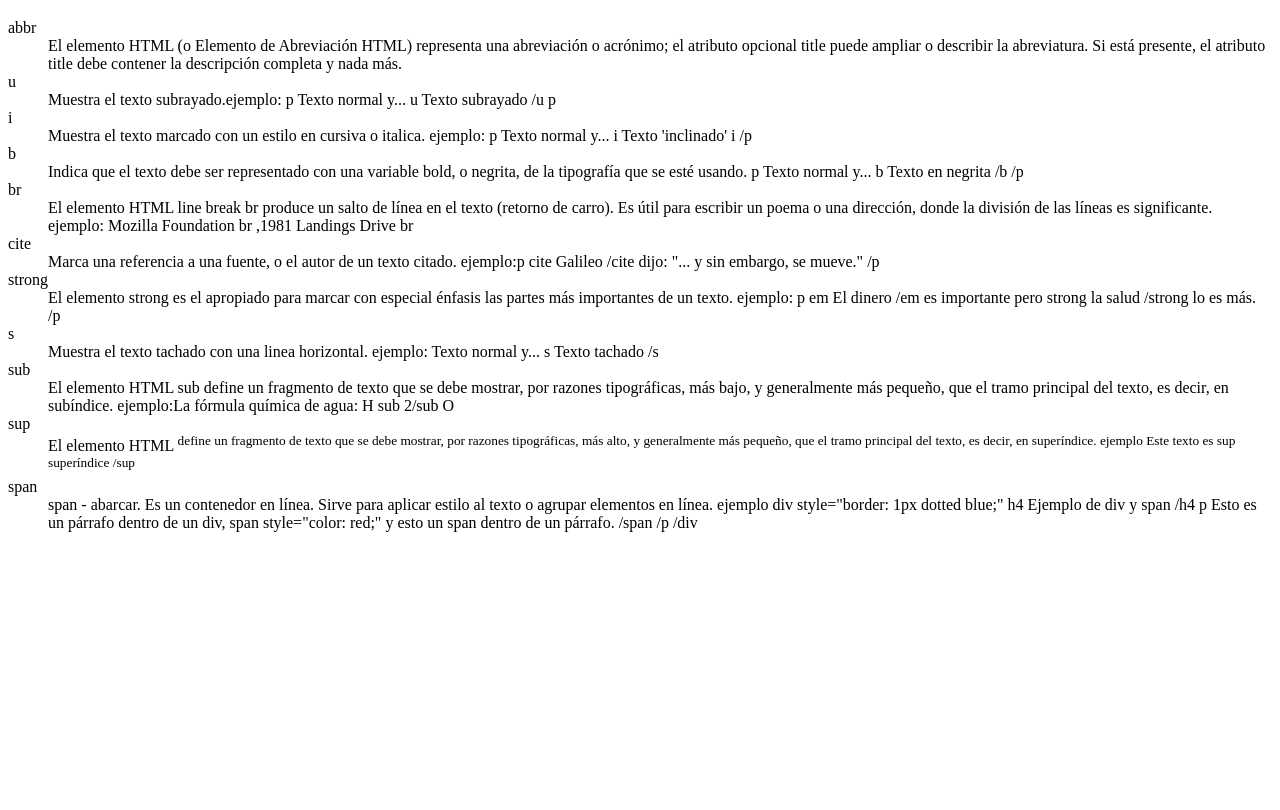
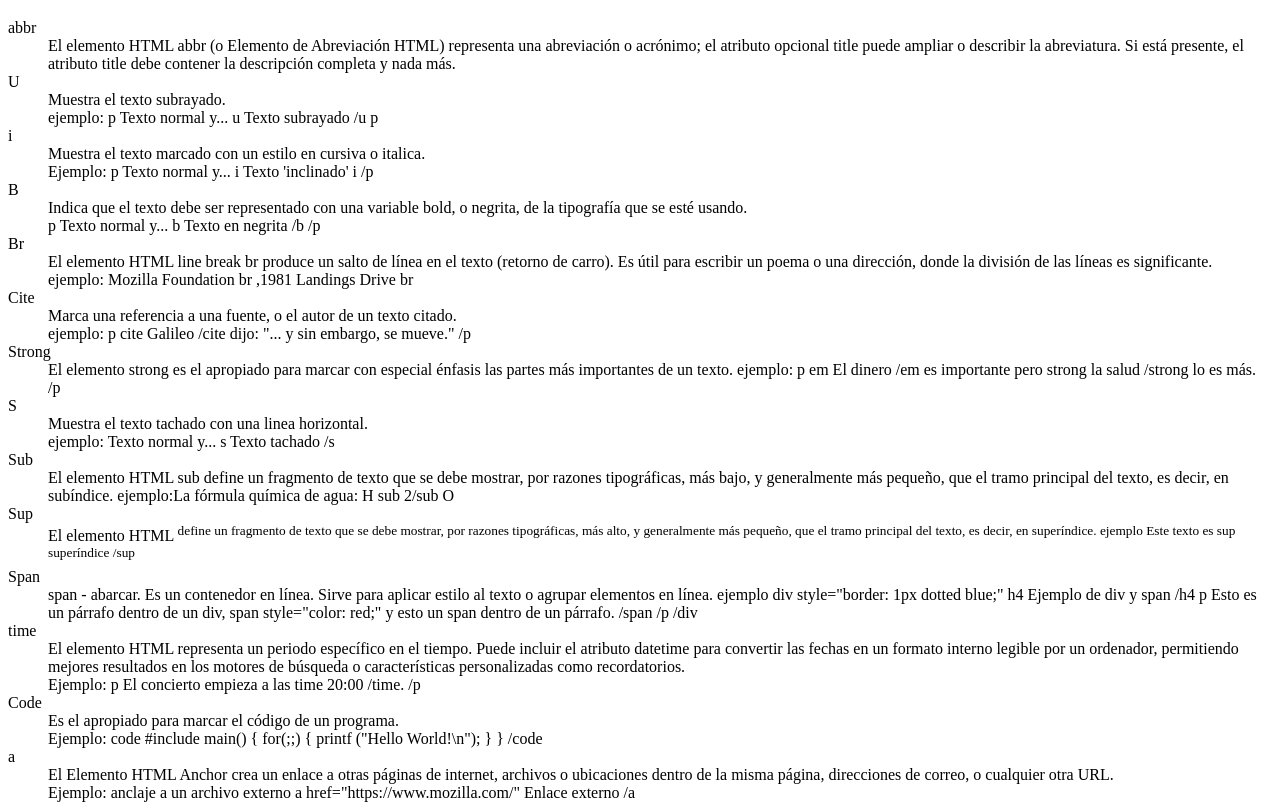
Before and after one commit to Sba188/elementos-semanticos-, a plain HTML site: page index.html in a window 1280 px wide. Shown: the part 61-871 px from the top of the page. Before the commit the page ends 800 px from the top, so only its background shows below. Drawn offline with Linux system fonts and the light colour scheme.

Commit message:
Trabajo practico de semantica

```diff
--- a/index.html
+++ b/index.html
@@ -27,54 +27,82 @@
     <h1>Elementos Semànticos </h1>
     <d1>
         <dt> abbr </dt>
-        <dd>El elemento HTML <abbr> (o Elemento de Abreviación HTML) representa una abreviación o acrónimo;
+        <dd>El elemento HTML abbr (o Elemento de Abreviación HTML) representa una abreviación o acrónimo;
             el atributo opcional title puede ampliar o describir la abreviatura. Si está presente, el atributo title debe contener la descripción completa y nada más.</dd>
-            <dt> u </dt>
-            <dd>Muestra el texto subrayado.ejemplo: p
+
+            <dt> U </dt>
+            <dd>Muestra el texto subrayado.  </dd>
+            <dd>ejemplo: p
                 Texto normal y... u Texto subrayado /u
-                p
-        </dd>
+                p </dd>
+
         <dt> i </dt>
-        <dd>Muestra el texto marcado con un estilo en cursiva o italica. ejemplo:
-            p
-                Texto normal y... i Texto 'inclinado' i
-           /p
-        </dd>
-        <dt> b </dt>
-        <dd>Indica que el texto debe ser representado con una variable bold, o negrita, de la tipografía que se esté usando. p
+        <dd>Muestra el texto marcado con un estilo en cursiva o italica.  </dd>
+        <dd>Ejemplo:          p
+            Texto normal y... i Texto 'inclinado' i
+       /p</dd>
+
+        <dt> B </dt>
+        <dd>Indica que el texto debe ser representado con una variable bold, o negrita, de la tipografía que se esté usando. </dd>
+        <dd>p
             Texto normal y... b Texto en negrita /b
-     /p
-    </dd>
-        <dt> br </dt>
-        <dd>El elemento HTML line break br produce un salto de línea en el texto (retorno de carro). Es útil para escribir un poema o una dirección, donde la división de las líneas es significante.
-            ejemplo: Mozilla Foundation br ,1981 Landings Drive br
-        </dd>
-        <dt> cite </dt>
-        <dd>Marca una referencia a una fuente, o el autor de un texto citado. ejemplo:p cite Galileo /cite dijo: "... y sin embargo, se mueve." /p
-        </dd>
-        <dt>strong</dt>
+     /p</dd>
+
+        <dt> Br </dt>
+        <dd>El elemento HTML line break br produce un salto de línea en el texto (retorno de carro). Es útil para escribir un poema o una dirección, donde la división de las líneas es significante.</dd>
+        <dd>ejemplo: Mozilla Foundation br ,1981 Landings Drive br </dd>
+
+        <dt> Cite </dt>
+        <dd>Marca una referencia a una fuente, o el autor de un texto citado. </dd>
+        <dd>ejemplo: p cite Galileo /cite dijo: "... y sin embargo, se mueve." /p </dd>
+
+        <dt>Strong</dt>
         <dd>El elemento strong es el apropiado para marcar con especial énfasis las partes más importantes de un texto. ejemplo: p
             em El dinero /em es importante pero strong la salud /strong lo es más.
         /p
         </dd>
-        <dt> s </dt>
-        <dd>Muestra el texto tachado con una linea horizontal. ejemplo:
+
+        <dt> S </dt>
+        <dd>Muestra el texto tachado con una linea horizontal.</dd>
+        <dd>ejemplo:
             Texto normal y... s Texto tachado /s
         </dd>
-        <dt> sub </dt>
+
+        <dt> Sub </dt>
         <dd>El elemento HTML sub define un fragmento de texto que se debe mostrar, por razones tipográficas, más bajo, y generalmente más pequeño, que el tramo principal del texto, es decir, en subíndice.
             ejemplo:La fórmula química de agua: H sub 2/sub O
         </dd>
-        <dt> sup </dt>
+
+        <dt> Sup </dt>
         <dd>El elemento HTML <sup> define un fragmento de texto que se debe mostrar, por razones tipográficas, más alto, y generalmente más pequeño, que el tramo principal del texto, es decir, en superíndice. ejemplo
             Este texto es sup superíndice /sup
         </dd>
-        <dt> span </dt>
+
+        <dt> Span </dt>
         <dd>span - abarcar. Es un contenedor en línea. Sirve para aplicar estilo al texto o agrupar elementos en línea. ejemplo
             div style="border: 1px dotted blue;"   h4 Ejemplo de div y span /h4    p     Esto es un párrafo dentro de un div,      span style="color: red;" y esto un span dentro de un párrafo. /span   /p  /div
         </dd>
 
+        <dt> time </dt>
+        <dd> El elemento HTML <time> representa un periodo específico en el tiempo. Puede incluir el atributo datetime para convertir las fechas en un formato interno legible por un ordenador, permitiendo mejores resultados en los motores de búsqueda o características personalizadas como recordatorios. </dd>
 
+        <dd>Ejemplo: p El concierto empieza a las time 20:00 /time.
+
+        /p
+        </dd>
+        <dt> Code </dt>
+        <dd>Es el apropiado para marcar el código de un programa.</dd>
+        <dd>Ejemplo: code
+            #include main() { for(;;) { printf ("Hello World!\n"); } }
+           /code
+        </dd>
+        <dt> a </dt>
+        <dd>El Elemento HTML Anchor <a> crea un enlace a otras páginas de internet, archivos o ubicaciones dentro de la misma página, direcciones de correo, o cualquier otra URL.</dd>
+        <dd>Ejemplo: anclaje a un archivo externo
+            a href="https://www.mozilla.com/"
+            Enlace externo
+            /a
+        </dd>
     </d1>
 </body>
 </html>
```
